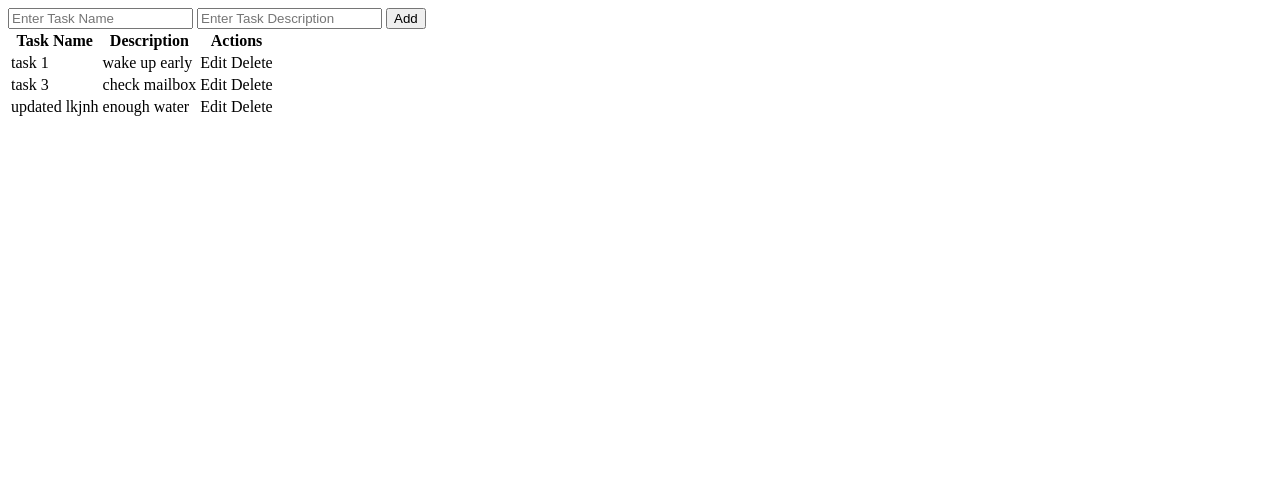
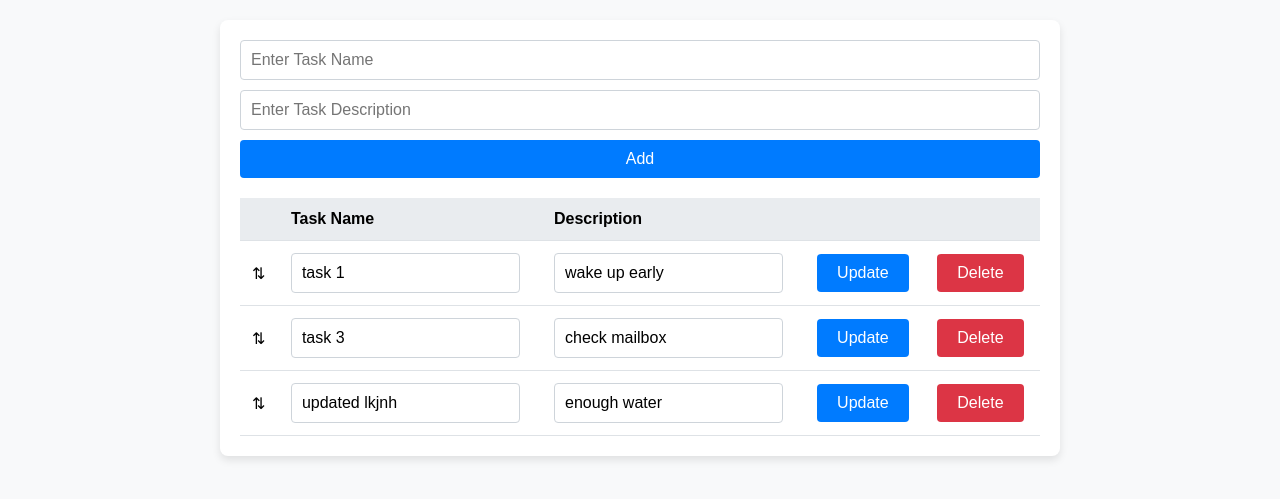
Before and after one commit to imElomari/Todo-app, a Django app: page /task/35/delete/ in a window 1280 px wide. Shown: the top 499 px of the page. Run offline with Django 4.2, Linux system fonts and the light colour scheme; data comes from the database, SQL or seed files in the repository; both versions use the stored data as it was after the commit; some libraries are stand-ins or nearby versions.

Commit message:
make the list looks better

```diff
--- a/myapp/urls.py
+++ b/myapp/urls.py
@@ -4,6 +4,8 @@ from . import views
 urlpatterns = [
     path('', views.task_list, name='task_list'),
     path('create-todo/', views.create_todo, name='create-todo'),
-    path('append-to-form/<int:pk>/', views.append_to_form, name='append-to-form'),
+    path('create-todo/<int:task_id>/', views.create_todo, name='create-todo'),
+
+    # path('append-to-form/<int:pk>/', views.append_to_form, name='append-to-form'),
     path('task/<int:pk>/delete/', views.delete_task, name='delete-task'),
 ]
--- a/myapp/views.py
+++ b/myapp/views.py
@@ -6,21 +6,25 @@ def task_list(request):
     tasks = Task.objects.all()
     return render(request, 'task_list.html', {'tasks': tasks})
 
-def create_todo(request):
-    task_id = request.POST.get("task_id")
-    task_name = request.POST.get("task")
-    task_description = request.POST.get("description")
+def create_todo(request, task_id=None):
+    if request.method == 'POST':
+        task_name = request.POST.get("task")
+        task_description = request.POST.get("description")
 
-    if task_id:
-        task = get_object_or_404(Task, id=task_id)
-        task.name = task_name
-        task.description = task_description
-        task.save()
-    else:
-        Task.objects.create(name=task_name, description=task_description)
+        if task_id:
+            task = get_object_or_404(Task, id=task_id)
+            task.name = task_name
+            task.description = task_description
+            task.save()
+            tasks = Task.objects.all()
+            # Render only the updated row
+            return render(request, 'task_list.html', {'tasks': tasks, 'updated_task_id': task_id, 'partial': True})
 
-    tasks = Task.objects.all()
-    return render(request, 'task_list.html', {'tasks': tasks})
+        else:
+            Task.objects.create(name=task_name, description=task_description)
+            tasks = Task.objects.all()
+            # Return full list if it's a new task
+            return render(request, 'task_list.html', {'tasks': tasks})
 
 def delete_task(request, pk):
     task = get_object_or_404(Task, id=pk)
@@ -29,11 +33,11 @@ def delete_task(request, pk):
     tasks = Task.objects.all()
     return render(request, 'task_list.html', {'tasks': tasks})
 
-def append_to_form(request, pk):
-    task = get_object_or_404(Task, pk=pk)
-    return HttpResponse(f'''
-        <input type="hidden" value="{task.id}" name="task_id"/>
-        <input id="name-input" value="{task.name}" placeholder="Enter Task Name" name="task" required/>
-        <input id="description-input" value="{task.description}" placeholder="Enter Task Description" name="description" required/>
-        <button type="submit">Update</button>
-    ''')
+# def append_to_form(request, pk):
+#     task = get_object_or_404(Task, pk=pk)
+#     return HttpResponse(f'''
+#         <input type="hidden" value="{task.id}" name="task_id"/>
+#         <input id="name-input" value="{task.name}" placeholder="Enter Task Name" name="task" required/>
+#         <input id="description-input" value="{task.description}" placeholder="Enter Task Description" name="description" required/>
+#         <button type="submit">Update</button>
+#     ''')
--- a/templates/task_list.html
+++ b/templates/task_list.html
@@ -1,54 +1,177 @@
 {% extends "base.html" %}
 {% block content %}
+
+    <style>
+        /* General Styles */
+        body {
+            font-family: Arial, sans-serif;
+            background-color: #f8f9fa;
+            margin: 0;
+            padding: 0;
+        }
+
+        /* Container Styles */
+        #todo-container {
+            max-width: 800px;
+            margin: 20px auto;
+            padding: 20px;
+            background-color: #ffffff;
+            border-radius: 8px;
+            box-shadow: 0 4px 8px rgba(0, 0, 0, 0.1);
+        }
+
+        /* Form Styles */
+        #task-form {
+            display: flex;
+            flex-direction: column;
+            gap: 10px;
+            margin-bottom: 20px;
+        }
+
+        .form-control {
+            padding: 10px;
+            border-radius: 4px;
+            border: 1px solid #ced4da;
+            font-size: 16px;
+        }
+
+        .btn {
+            padding: 10px 20px;
+            border-radius: 4px;
+            border: none;
+            font-size: 16px;
+            cursor: pointer;
+        }
+
+        .btn-primary {
+            background-color: #007bff;
+            color: #ffffff;
+        }
+
+        .btn-primary:hover {
+            background-color: #0056b3;
+        }
+
+        .btn-secondary {
+            background-color: #6c757d;
+            color: #ffffff;
+        }
+
+        .btn-secondary:hover {
+            background-color: #5a6268;
+        }
+
+        .btn-danger {
+            background-color: #dc3545;
+            color: #ffffff;
+        }
+
+        .btn-danger:hover {
+            background-color: #c82333;
+        }
+
+        /* Table Styles */
+        .table {
+            width: 100%;
+            border-collapse: collapse;
+        }
+
+        .table thead {
+            background-color: #e9ecef;
+        }
+
+        .table th, .table td {
+            padding: 12px;
+            text-align: left;
+            border-bottom: 1px solid #dee2e6;
+        }
+
+        .table tr:hover {
+            background-color: #f1f1f1;
+        }
+
+        /* Sortable JS Handle */
+        .sortable-handle {
+            cursor: move;
+        }
+    </style>
 
     <div id="todo-container">
         <form
                 id="task-form"
                 action="{% url 'create-todo' %}"
+                method="post"
                 hx-post="{% url 'create-todo' %}"
                 hx-trigger="submit"
-                hx-target="#todo-container"
-                hx-swap="outerHTML"
+                hx-target="#todo-list"
+                hx-swap="beforeend"
         >
             {% csrf_token %}
-
             <input id="name-input" name="task" placeholder="Enter Task Name" type="text" class="form-control" />
             <input id="description-input" name="description" placeholder="Enter Task Description" type="text" class="form-control" />
             <button type="submit" class="btn btn-primary">Add</button>
         </form>
 
         <table class="table">
-            <thead class="table-light">
+            <thead>
             <tr>
+                <th></th> <!-- For sortable handle -->
                 <th>Task Name</th>
                 <th>Description</th>
-                <th>Actions</th>
+                <th></th>
+                <th></th>
             </tr>
             </thead>
-            <tbody id="todo-list">
+            <tbody id="todo-list" class="sortable">
             {% for task in tasks %}
                 <tr id="task-{{ task.id }}">
-                    <td>{{ task.name }}</td>
-                    <td>{{ task.description }}</td>
+                    <td class="sortable-handle">⇅</td>
+                    <form
+                            class="task-item-form"
+                            action="{% url 'create-todo' task.id %}"
+                            method="post"
+                            hx-post="{% url 'create-todo' task.id %}"
+                            hx-target="#task-{{ task.id }}"
+                            hx-swap="outerHTML"
+                    >
+                        {% csrf_token %}
+                        <input type="hidden" name="task_id" value="{{ task.id }}" />
                         <td>
-                        <c-button class="btn btn-secondary"
-                                hx-get="{% url 'append-to-form' task.id %}"
-                                hx-trigger="click"
-                                hx-target="#task-form"
-                                hx-swap="innerHTML"
-                        >Edit</c-button>
-
-                        <c-button class="btn btn-danger"
+                            <input type="text" name="task" value="{{ task.name }}" class="form-control" />
+                        </td>
+                        <td>
+                            <input type="text" name="description" value="{{ task.description }}" class="form-control" />
+                        </td>
+                        <td>
+                            <button type="submit" class="btn btn-primary">Update</button>
+                        </td>
+                        <td>
+                            <button type="button"
+                                    class="btn btn-danger"
                                     hx-delete="{% url 'delete-task' task.id %}"
-                                hx-target="#todo-container"
-                                hx-swap="outerHTML"
+                                    hx-target="#todo-list"
+                                    hx-swap="beforeend"
                                     hx-confirm="Are you sure you want to delete '{{ task.name }}'?"
-                        >Delete</c-button>
+                            >Delete</button>
                         </td>
+                    </form>
                 </tr>
             {% endfor %}
             </tbody>
         </table>
     </div>
 
+    <script src="https://cdnjs.cloudflare.com/ajax/libs/Sortable/1.14.0/Sortable.min.js"></script>
+    <script>
+        document.addEventListener('DOMContentLoaded', function () {
+            new Sortable(document.querySelector('#todo-list'), {
+                handle: '.sortable-handle',
+                animation: 150,
+                onEnd: function (evt) {
+                    // Implement logic to update order in the backend if needed
+                    console.log('New position:', evt.newIndex);
+                }
+            });
+        });
+    </script>
 {% endblock content %}
```
Also changed, not shown: db.sqlite3. Lines whose indentation alone changed are shown as unchanged.
